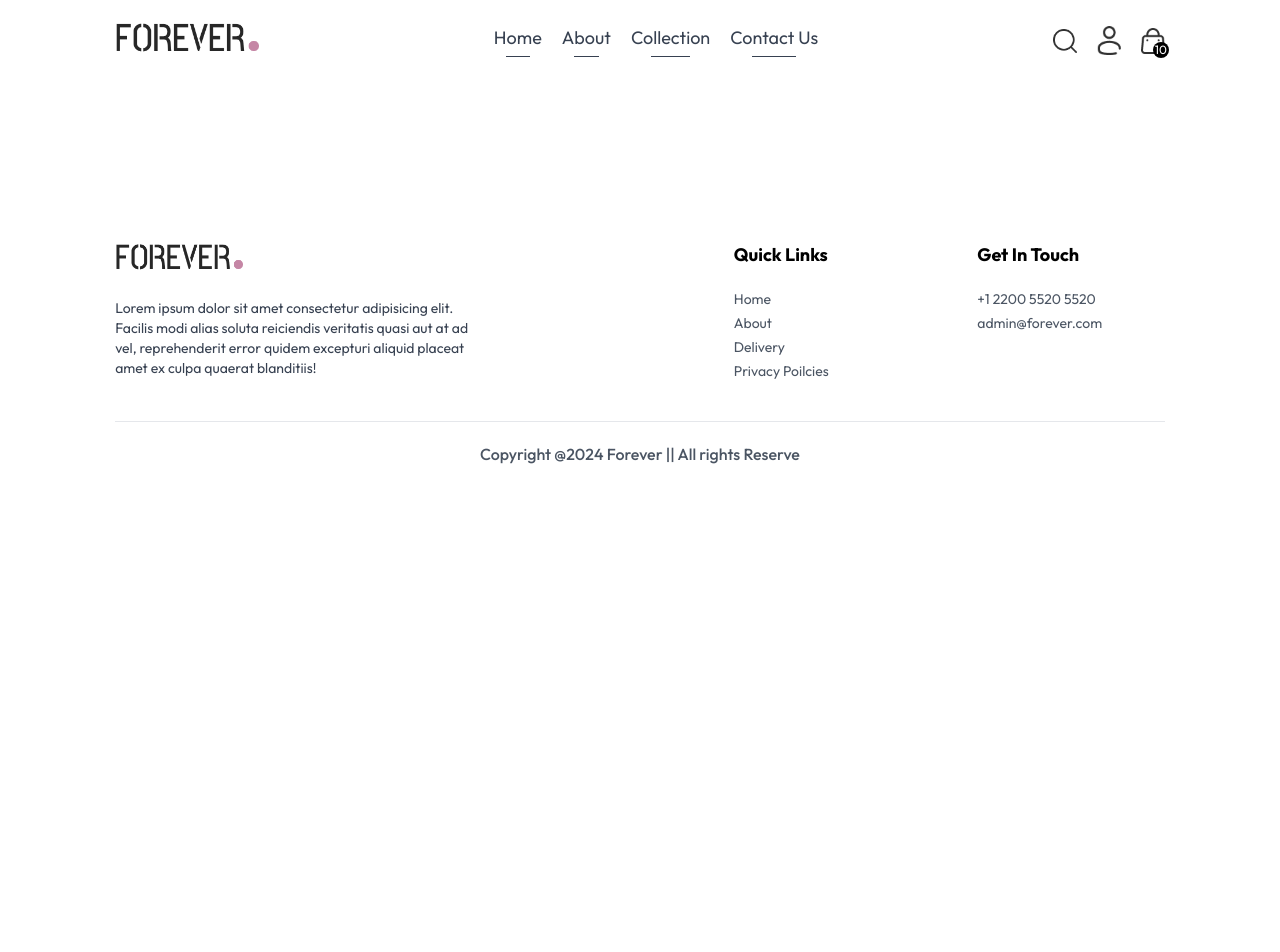
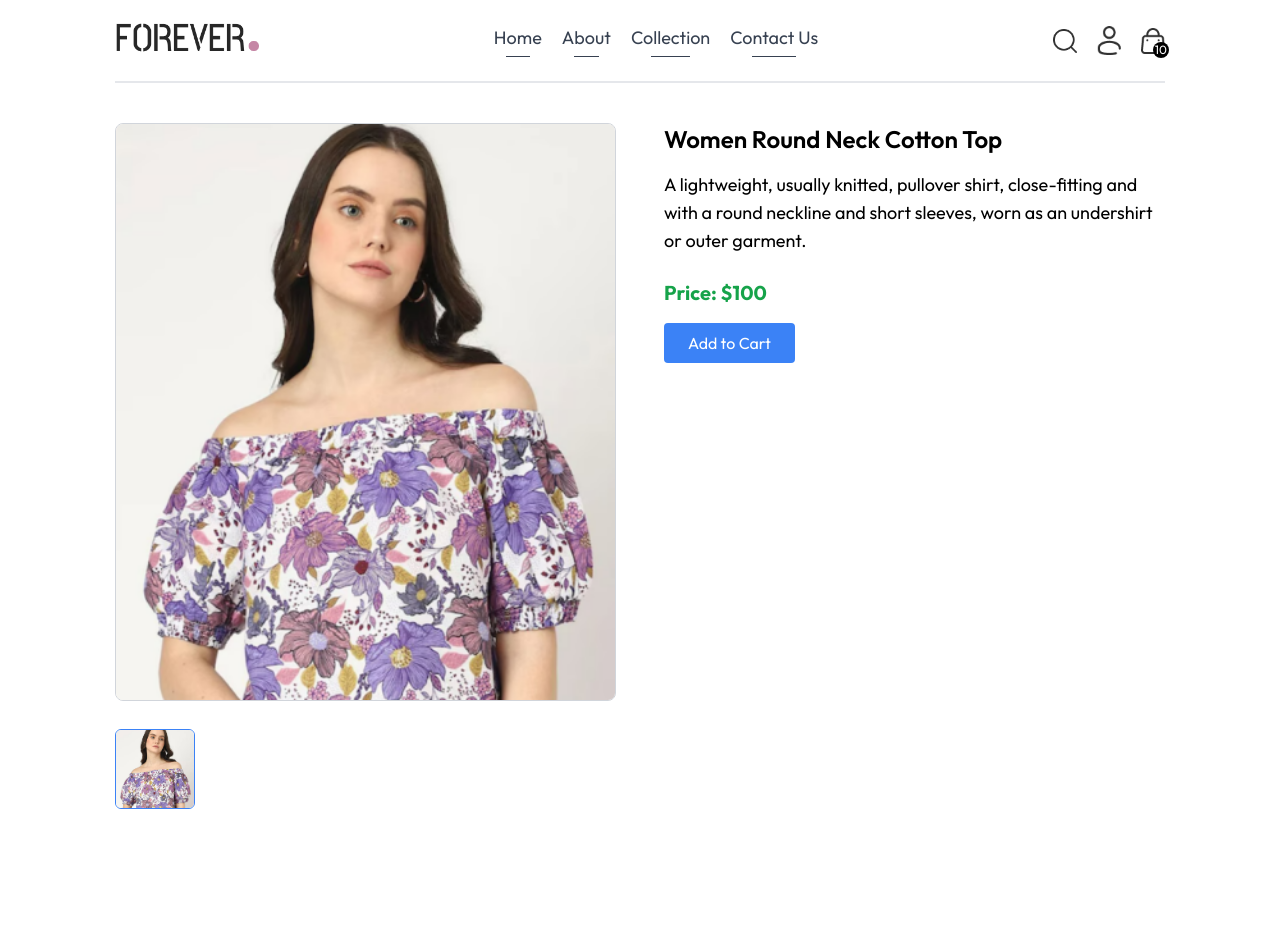
Before and after one commit to hellooishik/ShopBucket, a React (Vite) app in the folder Frontend/: page /product/aaaaa in a window 1280 px wide. Shown: the top 952 px of the page. Before the commit the page ends 800 px from the top, so only its background shows below. Built offline with nearby package versions, Linux system fonts and the light colour scheme.

Commit message:
update 1.1.220

```diff
--- a/Frontend/src/App.jsx
+++ b/Frontend/src/App.jsx
@@ -29,7 +29,7 @@ const App = () => {
         <Route path='/cart' element={<Cart />} />
         <Route path='/login' element={<Login />} />
         <Route path='/orders' element={<Orders />} />
-        <Route path='/product' element={<Product />} />
+        <Route path='/product/:productID' element={<Product />} />
         <Route path='/placeorder' element={<PlaceOrder />} />
       </Routes>
       <Footer/>
--- a/Frontend/src/Pages/product.jsx
+++ b/Frontend/src/Pages/product.jsx
@@ -1,11 +1,67 @@
-import React from 'react'
+import React, { useContext, useEffect, useState } from 'react';
+import { useParams } from 'react-router-dom';
+import { ShopContext } from '../Context/ShopContext';
 
-const product = () => {
-  return (
-    <div>
+const Product = () => {
+  const { productID } = useParams();
+  const { products } = useContext(ShopContext);
+  const [productData, setProductData] = useState(null);
+  const [selectedImage, setSelectedImage] = useState('');
 
+  const fetchProductData = () => {
+    const product = products.find((item) => item._id === productID);
+    if (product) {
+      setProductData(product);
+      setSelectedImage(product.image[0]); // Set the first image as default
+    }
+  };
+
+  useEffect(() => {
+    fetchProductData();
+  }, [productID, products]);
+
+  return productData ? (
+    <div className="border-t-2 pt-10 transition-opacity ease-in duration-500 opacity-100">
+      {/* Product Data */}
+      <div className="flex gap-12 sm:gap-12 flex-col sm:flex-row">
+        {/* Product Images Section */}
+        <div className="flex-1 flex flex-col gap-3">
+          <img
+            src={selectedImage}
+            alt="Selected Product"
+            className="w-full h-auto border border-gray-300 rounded-lg"
+          />
+          <div className="flex flex-wrap gap-3 mt-4">
+            {productData.image.map((img, index) => (
+              <img
+                key={index}
+                src={img}
+                alt={`Product Thumbnail ${index + 1}`}
+                className={`w-20 h-20 object-cover cursor-pointer border ${
+                  img === selectedImage
+                    ? 'border-blue-500'
+                    : 'border-gray-300'
+                } rounded-md`}
+                onClick={() => setSelectedImage(img)} // Change main image
+              />
+            ))}
+          </div>
+        </div>
+        {/* Product Details */}
+        <div className="flex-1">
+          <h1 className="text-2xl font-semibold mb-4">{productData.name}</h1>
+          <p className="text-lg mb-6">{productData.description}</p>
+          <p className="text-xl font-bold text-green-600">Price: ${productData.price}</p>
+          {/* Add to Cart Button */}
+          <button className="mt-4 px-6 py-2 bg-blue-500 text-white rounded hover:bg-blue-600">
+            Add to Cart
+          </button>
+        </div>
+      </div>
     </div>
-  )
-}
+  ) : (
+    <div className="text-center mt-10">Loading...</div>
+  );
+};
 
-export default product
+export default Product;
```
